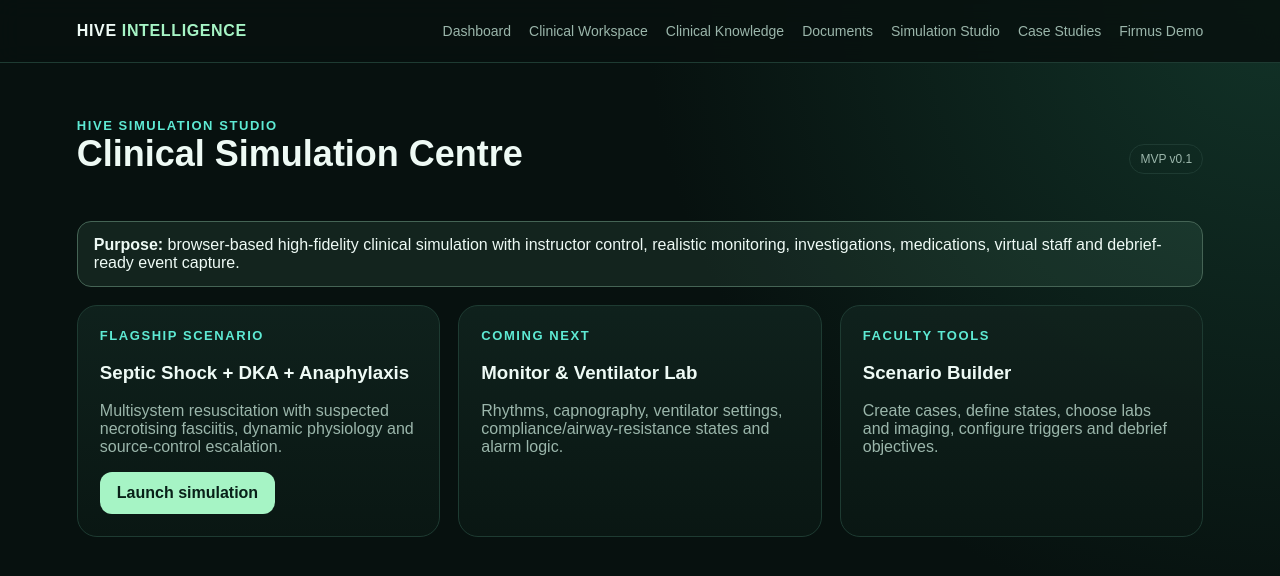
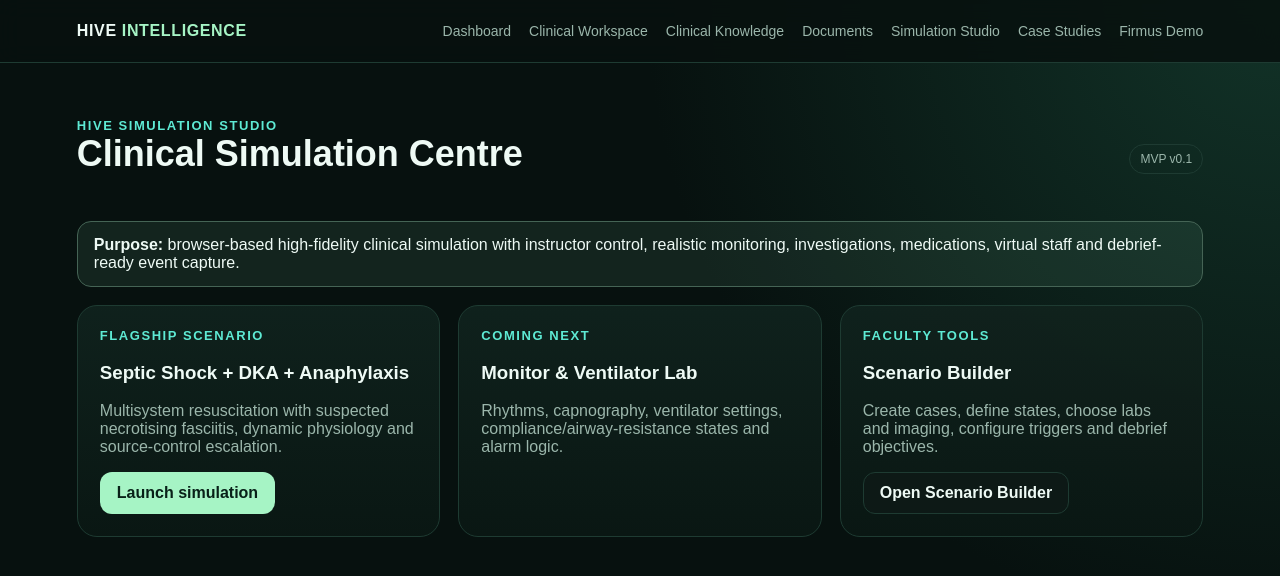
Before and after one commit to MA-730912/hive-intelligence, a Next.js app: page /simulation in a window 1280 px wide. Shown: the top 576 px of the page. Built offline with nearby package versions, Linux system fonts and the light colour scheme.

Commit message:
Link faculty Scenario Builder from Simulation Studio

```diff
--- a/app/simulation/page.tsx
+++ b/app/simulation/page.tsx
@@ -6,7 +6,7 @@ export default function SimulationStudio(){
     <div className="grid" style={{padding:0,gridTemplateColumns:"repeat(3,minmax(0,1fr))"}}>
       <section className="card"><div className="eyebrow">Flagship scenario</div><h3>Septic Shock + DKA + Anaphylaxis</h3><p className="muted">Multisystem resuscitation with suspected necrotising fasciitis, dynamic physiology and source-control escalation.</p><Link className="btn primary" href="/simulation/scenarios/septic-shock-anaphylaxis-dka">Launch simulation</Link></section>
       <section className="card"><div className="eyebrow">Coming next</div><h3>Monitor & Ventilator Lab</h3><p className="muted">Rhythms, capnography, ventilator settings, compliance/airway-resistance states and alarm logic.</p></section>
-      <section className="card"><div className="eyebrow">Faculty tools</div><h3>Scenario Builder</h3><p className="muted">Create cases, define states, choose labs and imaging, configure triggers and debrief objectives.</p></section>
+      <section className="card"><div className="eyebrow">Faculty tools</div><h3>Scenario Builder</h3><p className="muted">Create cases, define states, choose labs and imaging, configure triggers and debrief objectives.</p><Link className="btn" href="/simulation/builder">Open Scenario Builder</Link></section>
     </div>
   </main>
 }
```
